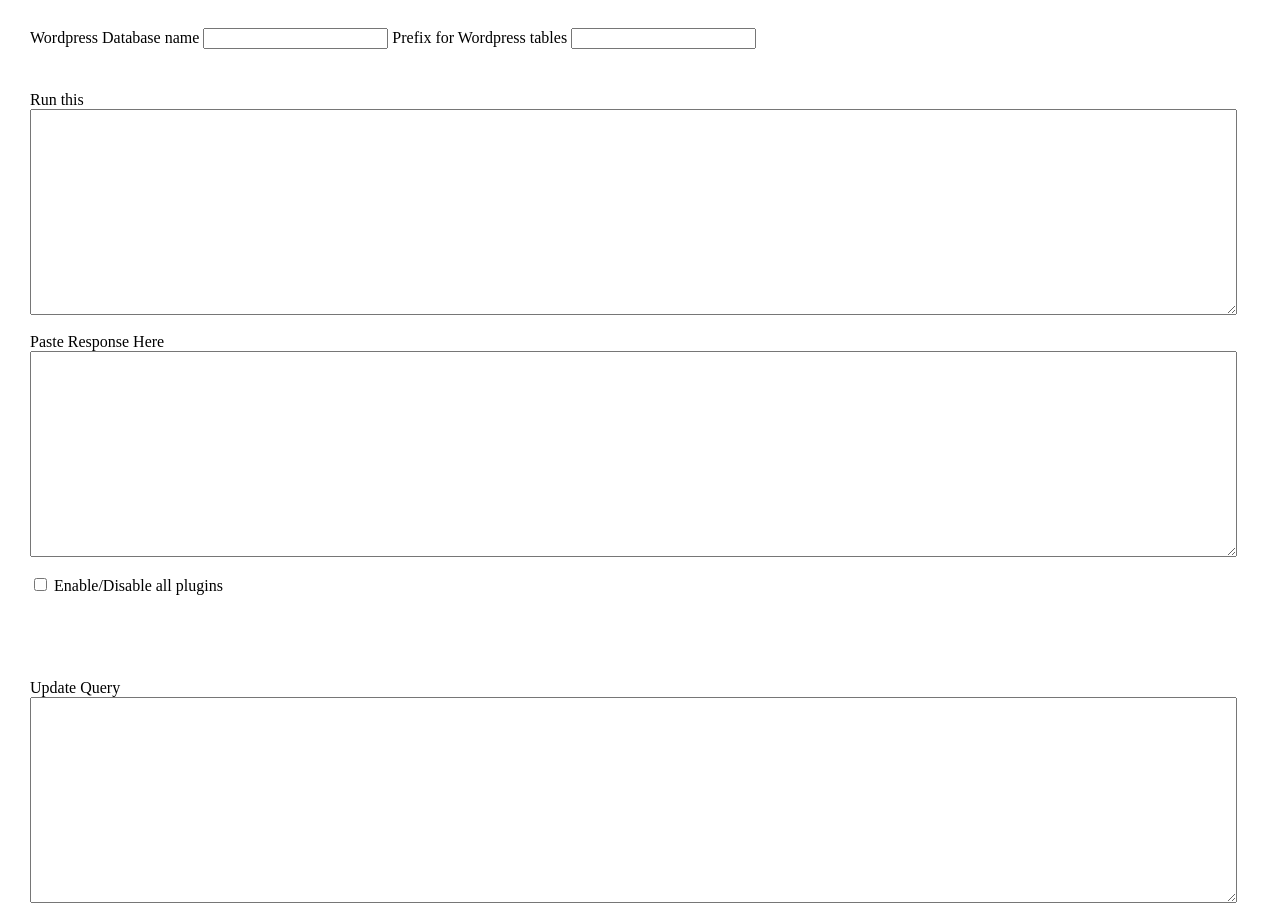
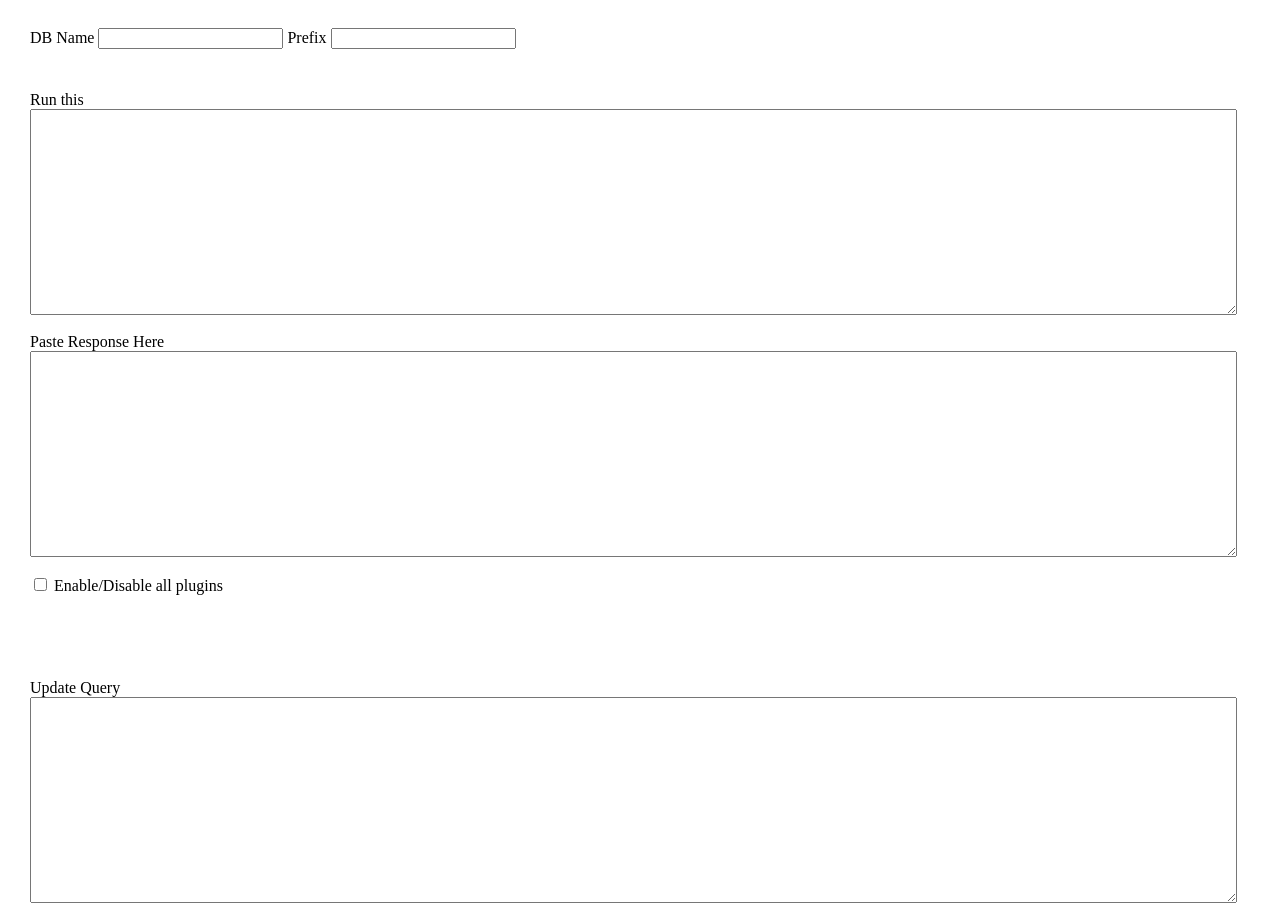
Before and after one commit to JackKnifed/wp-plugin-controller, a plain HTML site: page index.html in a window 1280 px wide. Drawn offline with Linux system fonts and the light colour scheme.

Commit message:
changed some text names around

```diff
--- a/index.html
+++ b/index.html
@@ -10,20 +10,20 @@
 	</head>
 	<body>
 		<div class='header'>
-			<label>Wordpress Database name</label>
-			<input type='text' id='dbname'></textarea>
-			<label>Prefix for Wordpress tables</label>
-			<input type='text' id='prefix'></textarea>
+			<label>DB Name</label>
+			<input type='text' id='DBName'></textarea>
+			<label>Prefix</label>
+			<input type='text' id='Prefix'></textarea>
 		</div>
 		<div class='query'>
 			<label>Run this</label>
 			<br />
-			<textarea id='readquery' readonly></textarea>
+			<textarea id='ReadQuery' readonly></textarea>
 		</div>
 		<div class='query'>
 			<label>Paste Response Here</label>
 			<br />
-			<textarea id='oldplugins'></textarea>
+			<textarea id='OldPlugins'></textarea>
 		</div>
 		<div class='plugin-area'>
 			<input type="checkbox" name="your-group" value="unit-in-group" />
```
